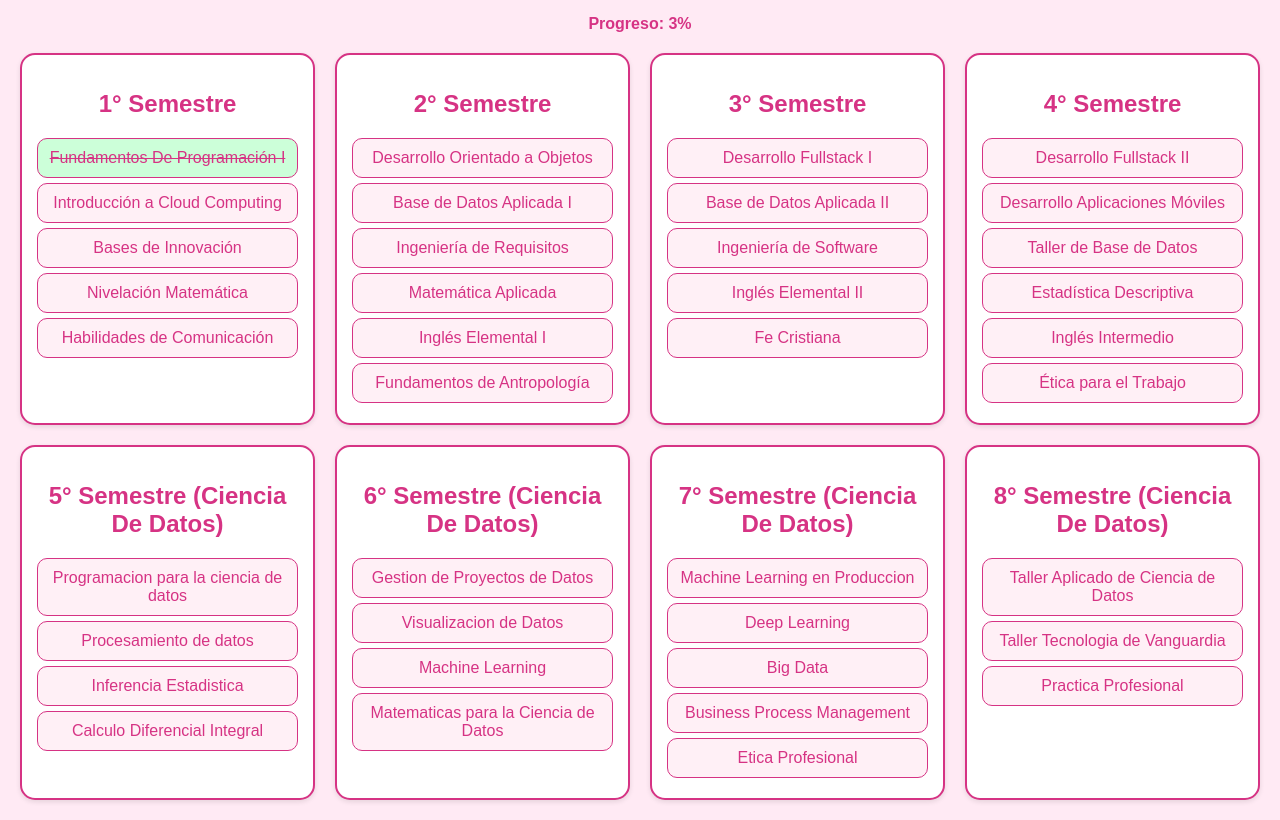
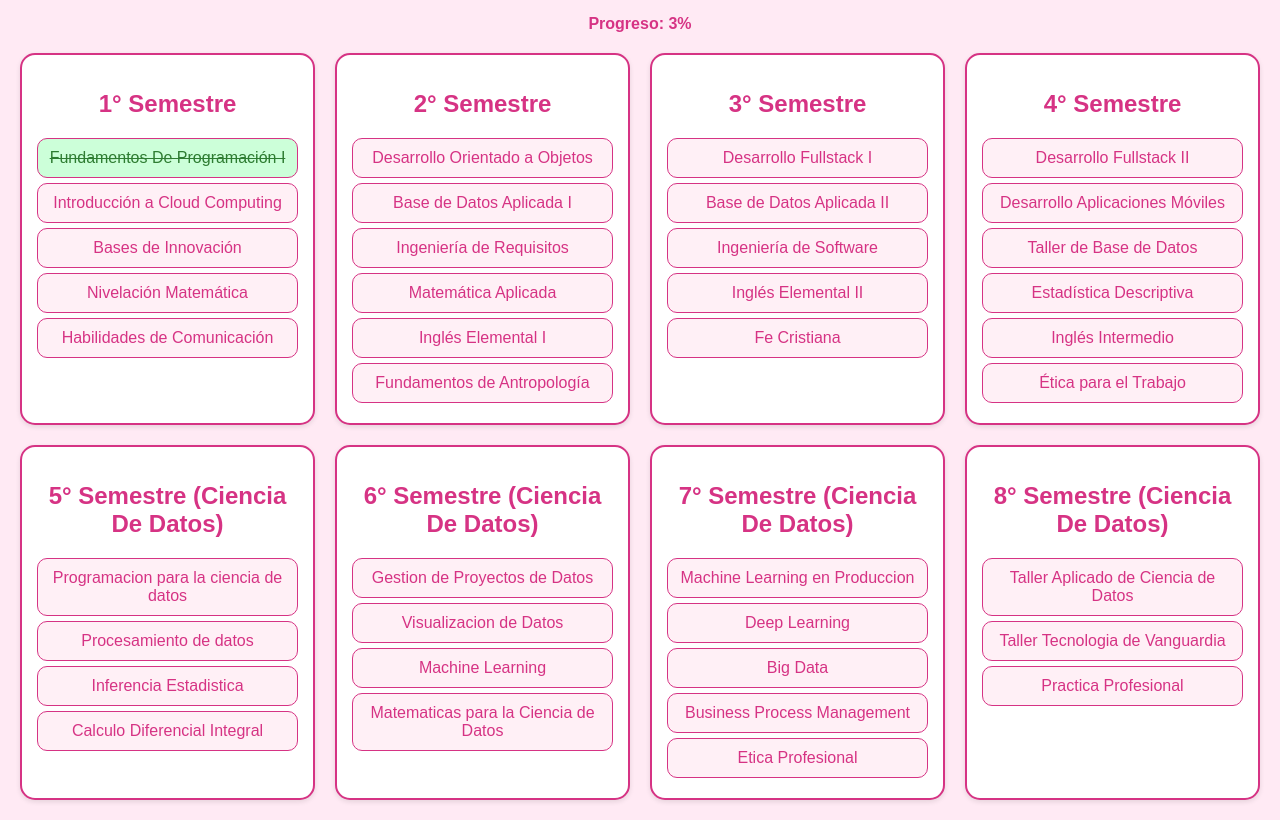
Before and after one commit to sofiacortese14/Malla-interactiva, a plain HTML site: page index.html in a window 1280 px wide. Both pictures are taken after a click on the element "Fundamentos De Programación I". Shown: the part 124-944 px from the top of the page. Drawn offline with Linux system fonts and the light colour scheme.

Commit message:
Update style.css

```diff
--- a/style.css
+++ b/style.css
@@ -1,4 +1,3 @@
-/* Fondo general */
 body {
   background-color: #ffeaf4; /* rosado pastel */
   font-family: Arial, sans-serif;
@@ -7,19 +6,16 @@ body {
   padding: 20px;
 }
 
-/* Título */
 h1 {
   text-align: center;
   color: #d63384;
 }
 
-/* Subtítulo o mensaje */
 p {
   text-align: center;
   font-size: 18px;
 }
 
-/* Caja de progreso */
 #progreso {
   text-align: center;
   margin: 10px 0;
@@ -27,7 +23,6 @@ p {
   font-size: 16px;
 }
 
-/* Contenedor general de la malla */
 .malla {
   display: grid;
   grid-template-columns: repeat(auto-fit, minmax(250px, 1fr));
@@ -35,7 +30,6 @@ p {
   margin-top: 20px;
 }
 
-/* Cada semestre */
 .semestre {
   background-color: white;
   border: 2px solid #d63384;
@@ -44,15 +38,13 @@ p {
   box-shadow: 0 2px 5px rgba(0,0,0,0.1);
 }
 
-/* Título del semestre */
 .semestre h2 {
   text-align: center;
   color: #d63384;
 }
 
-/* Asignaturas */
 .asignatura {
-  background-color: #fff0f6; /* fondo más clarito para cada ramo */
+  background-color: #fff0f6; /* rosado muy claro */
   border: 1px solid #d63384;
   padding: 10px;
   margin: 5px 0;
@@ -62,13 +54,12 @@ p {
   transition: background-color 0.3s ease;
 }
 
-/* Al pasar el mouse */
 .asignatura:hover {
-  background-color: #e6e6fa;
+  background-color: #e6e6fa; /* morado pastel */
 }
 
-/* Asignaturas completadas (cuando programe eso en JS) */
 .asignatura.completada {
-  background-color: #ccffd9;
+  background-color: #ccffd9; /* verde claro */
   text-decoration: line-through;
+  color: #2e7d32; /* verde oscuro */
 }
```
